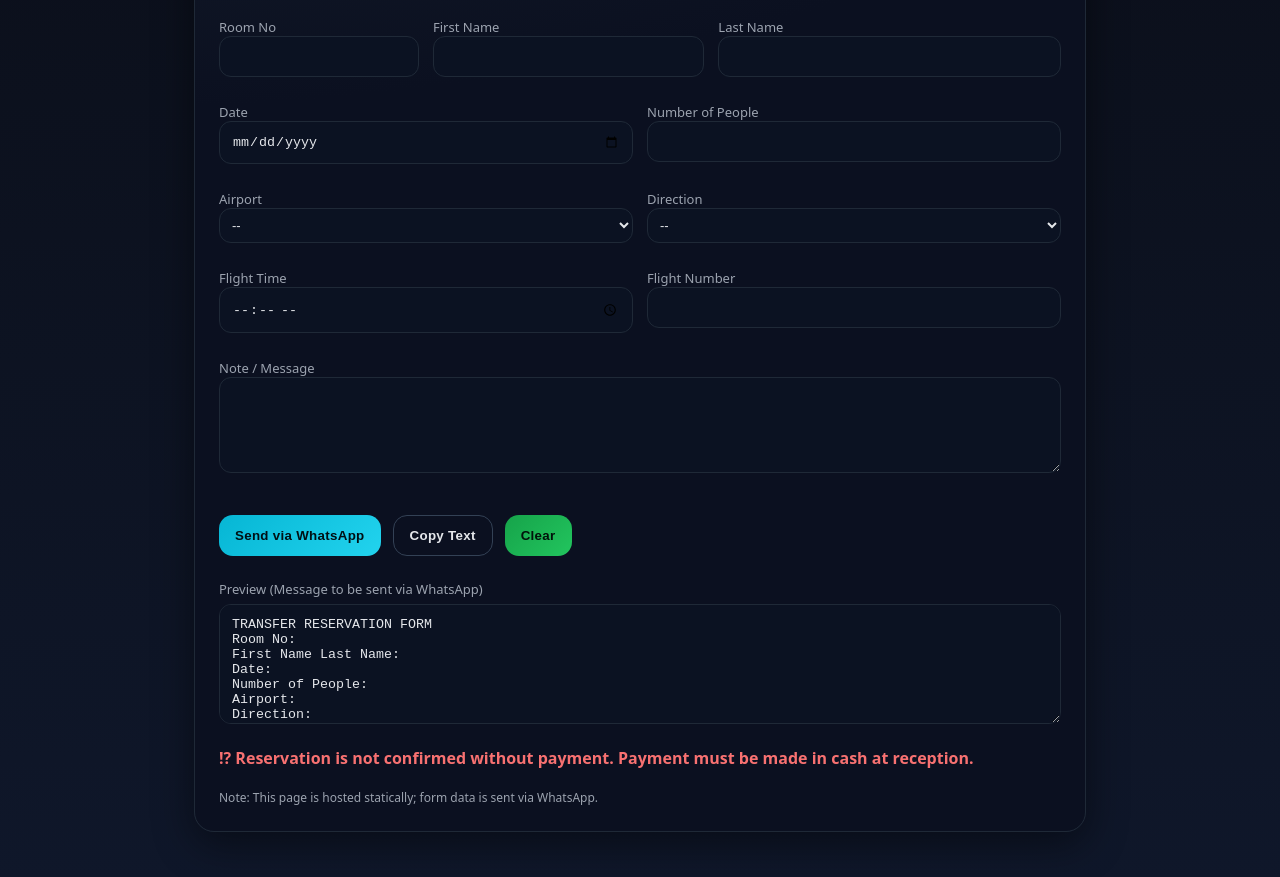
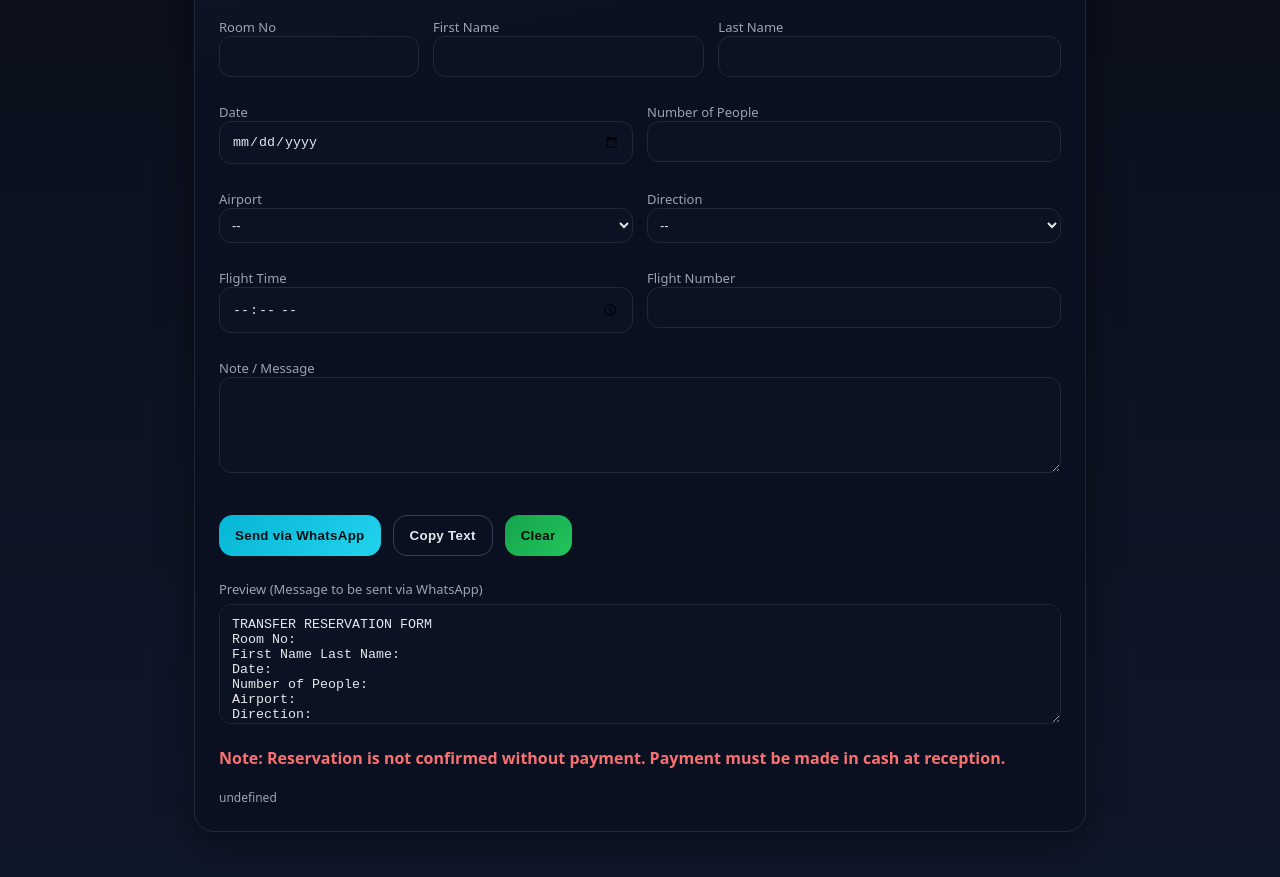
Before and after one commit to mukarnastransfer/transfer.github.io, a plain HTML site: page index.html in a window 1280 px wide. Shown: the part 159-1036 px from the top of the page. Drawn offline with Linux system fonts and the light colour scheme.

Commit message:
Update index.html

```diff
--- a/index.html
+++ b/index.html
@@ -127,8 +127,8 @@
       btnCopy: "Copy Text",
       btnClear: "Clear",
       preview: "Preview (Message to be sent via WhatsApp)",
-      warning: "!? Reservation is not confirmed without payment. Payment must be made in cash at reception.",
-      note: "Note: This page is hosted statically; form data is sent via WhatsApp.",
+      warning: "Note: Reservation is not confirmed without payment. Payment must be made in cash at reception.",
+      Note: "Note: This page is hosted statically; form data is sent via WhatsApp.",
       yonOptions: { arrival: "Arrival (Pick-up)", departure: "Departure (To Airport)" },
       lang: "English"
     },
@@ -148,7 +148,7 @@
       btnCopy: "Text kopieren",
       btnClear: "Löschen",
       preview: "Vorschau (Nachricht für WhatsApp)",
-      warning: "!? Die Reservierung wird ohne Zahlung nicht bestätigt. Zahlung nur bar an der Rezeption.",
+      warning: "Hinweis: Die Reservierung wird ohne Zahlung nicht bestätigt. Zahlung nur bar an der Rezeption.",
       note: "Hinweis: Diese Seite ist statisch gehostet; Formulardaten werden über WhatsApp gesendet.",
       yonOptions: { arrival: "Ankunft (Abholung)", departure: "Abfahrt (zum Flughafen)" },
       lang: "Deutsch"
@@ -169,7 +169,7 @@
       btnCopy: "Copier le texte",
       btnClear: "Effacer",
       preview: "Aperçu (Message WhatsApp)",
-      warning: "!? La réservation n’est pas confirmée sans paiement. Paiement en espèces à la réception.",
+      warning: "Remarque : La réservation n’est pas confirmée sans paiement. Paiement en espèces à la réception.",
       note: "Remarque : Page statique ; données envoyées via WhatsApp.",
       yonOptions: { arrival: "Arrivée (Accueil)", departure: "Départ (Vers l’aéroport)" },
       lang: "Français"
@@ -190,7 +190,7 @@
       btnCopy: "Copiar texto",
       btnClear: "Borrar",
       preview: "Vista previa (mensaje a enviar por WhatsApp)",
-      warning: "!? La reserva no se confirma sin pago. El pago debe realizarse en efectivo en la recepción.",
+      warning: "Nota: La reserva no se confirma sin pago. El pago debe realizarse en efectivo en la recepción.",
       note: "Nota: Esta página es estática; los datos se envían vía WhatsApp.",
       yonOptions: { arrival: "Llegada (Recogida)", departure: "Salida (Hacia el aeropuerto)" },
       lang: "Español"
@@ -211,7 +211,7 @@
       btnCopy: "Copia il testo",
       btnClear: "Pulisci",
       preview: "Anteprima (messaggio da inviare tramite WhatsApp)",
-      warning: "!? La prenotazione non è confermata senza pagamento. Il pagamento deve essere effettuato in contante presso la reception.",
+      warning: "Nota: La prenotazione non è confermata senza pagamento. Il pagamento deve essere effettuato in contante presso la reception.",
       note: "Nota: Questa pagina è statica; i dati del modulo vengono inviati tramite WhatsApp.",
       yonOptions: { arrival: "Arrivo (Accoglienza)", departure: "Partenza (Verso l’aeroporto)" },
       lang: "Italiano"
@@ -232,7 +232,7 @@
       btnCopy: "Копировать текст",
       btnClear: "Очистить",
       preview: "Предпросмотр (Сообщение для WhatsApp)",
-      warning: "!? Бронирование не подтверждается без оплаты. Оплата должна быть произведена наличными на ресепшене.",
+      warning: "Примечание: Бронирование не подтверждается без оплаты. Оплата должна быть произведена наличными на ресепшене.",
       note: "Примечание: Эта страница статична; данные формы отправляются через WhatsApp.",
       yonOptions: { arrival: "Прибытие (Встреча)", departure: "Отправление (В аэропорт)" },
       lang: "Русский"
```
